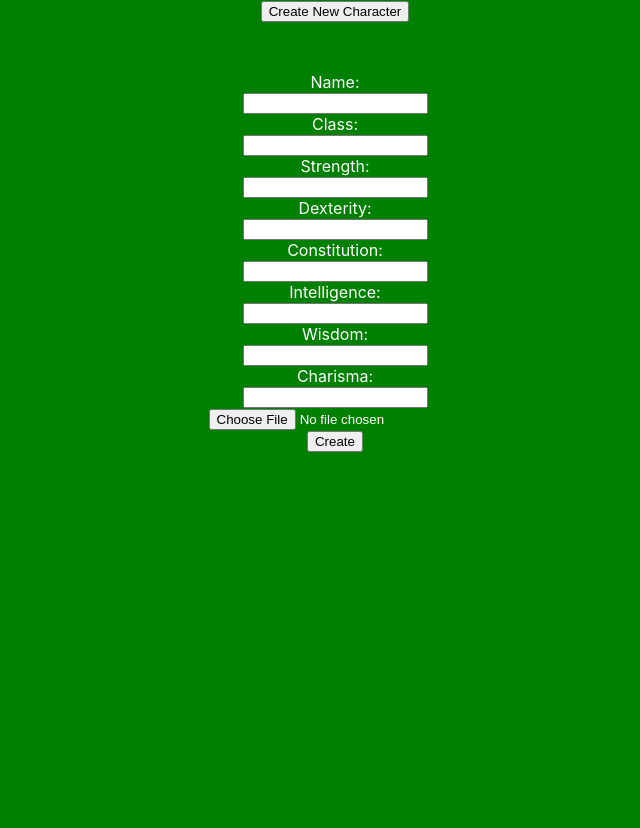
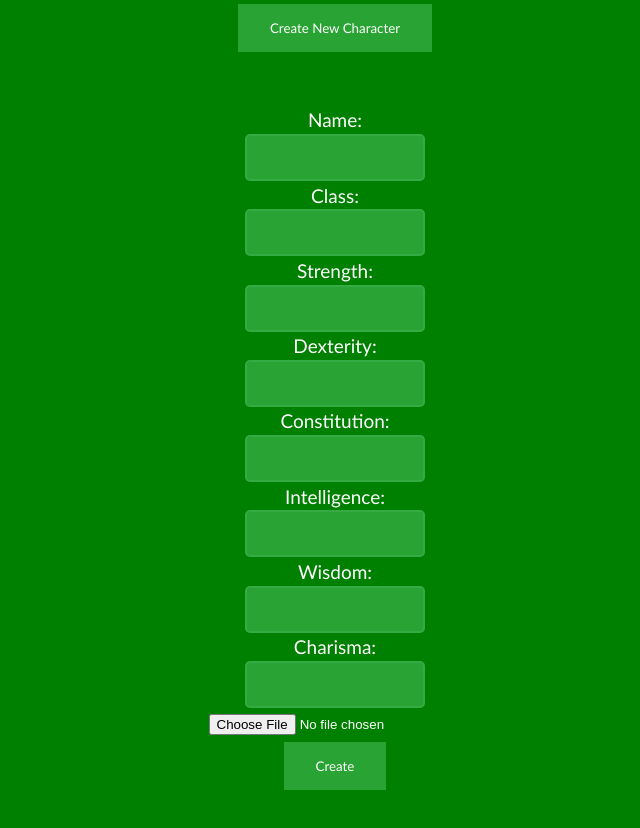
Before and after one commit to SirBloberto/character-card, a React (Create React App) app in the folder app/: page /create in a window 1280 px wide. Shown: the top 828 px of the page, without its empty margins (305-945 px from the left). Before the commit the page ends 800 px from the top, so only its background shows below. Built offline with nearby package versions, Linux system fonts and the light colour scheme; a web font is replaced by a local one.

Commit message:
can now upload image to character card and UI changes
User can upload a picture to their character card portrait. Changed UI (nothing final obviously) of some components and forms.

```diff
--- a/app/public/index.html
+++ b/app/public/index.html
@@ -4,6 +4,7 @@
   <head>
     <script src="https://kit.fontawesome.com/c397b094ba.js" crossorigin="anonymous"></script>
     <title>Character Card</title>
+    <link rel="icon" type="image/x-icon" href="dice.ico">
   </head>
   <body bgcolor=green>
     <div id="root">
--- a/app/src/components/CharacterCard.css
+++ b/app/src/components/CharacterCard.css
@@ -1,15 +1,9 @@
 .card {
     margin: auto;
-    width: 50%;
+    width: 60%;
     border: 3px solid rgb(28, 121, 28);
     padding: 50px;
     background-color: rgba(53, 207, 104, 0.295);
-}
-
-.portrait {
-    border: none;
-    top: 0px;
-    right: 0px;
 }
 
 h1 {
@@ -18,3 +12,20 @@ h1 {
     color: white;
     left: auto;
 }
+
+img {
+    height: 100%;
+    width: 100%;
+}
+
+#portrait {
+    margin: auto;
+    border-color: rgba(0, 0, 0, 0.5) rgba(0, 128, 0, 0.5);
+    border-image: none;
+    border-radius: 25%;
+    border-style: solid;
+    border-width: 20px;
+    height: 200px;
+    width: 200px;
+    overflow: hidden;
+}
--- a/app/src/components/CharacterInput.css
+++ b/app/src/components/CharacterInput.css
@@ -4,3 +4,41 @@
     border: none;
     padding: 50px;
 }
+
+input[type=text] {
+    font-family: 'Trebuchet MS', 'Lucida Sans Unicode', 'Lucida Grande', 'Lucida Sans', Arial, sans-serif;
+    color: white;
+    width: 30%;
+    border: 2px solid rgba(79, 189, 103, 0.315);
+    border-radius: 5px;
+    font-size: 16px;
+    background-position: 10px 10px;
+    background-repeat: no-repeat;
+    background-color: rgba(128, 235, 160, 0.322);
+    padding: 12px 20px 12px 40px;
+}
+
+label {
+    font-size: 19px;
+    font-family: 'Trebuchet MS', 'Lucida Sans Unicode', 'Lucida Grande', 'Lucida Sans', Arial, sans-serif;
+    text-align: left;
+}
+
+input[type=button], input[type=submit], input[type=reset] {
+    font-family: 'Trebuchet MS', 'Lucida Sans Unicode', 'Lucida Grande', 'Lucida Sans', Arial, sans-serif;
+    margin-top: auto;
+    background-color: rgba(128, 235, 160, 0.322);
+    border: none;
+    color: white;
+    padding: 16px 32px;
+    text-decoration: none;
+    margin: 4px 2px;
+    cursor: pointer;
+  }
+
+  br {
+    content: "";
+    margin: 1em;
+    display: block;
+    font-size: 15%;
+  }
--- a/app/src/components/CharacterInput.js
+++ b/app/src/components/CharacterInput.js
@@ -64,23 +64,24 @@ export default class CharacterInput extends Component {
         return (
             <div id='create'>
                 <form onSubmit={this.handleSubmit}>
-                    <label>Name:<br /><input type="text" name="name" value={this.state.name} onChange={this.handleChange} /></label><br />
-                    <label>Class:<br /><input type="text" name="class" value={this.state.class} onChange={this.handleChange} /></label><br />
-                    <label>Strength:<br /><input type="text" name="strength" value={this.state.strength} onChange={this.handleChange} /></label><br />
-                    <label>Dexterity:<br /><input type="text" name="dexterity" value={this.state.dexterity} onChange={this.handleChange} /></label><br />
-                    <label>Constitution:<br /><input type="text" name="constitution" value={this.state.constitution} onChange={this.handleChange} /></label><br />
-                    <label>Intelligence:<br /><input type="text" name="intelligence" value={this.state.intelligence} onChange={this.handleChange} /></label><br />
-                    <label>Wisdom:<br /><input type="text" name="wisdom" value={this.state.wisdom} onChange={this.handleChange} /></label><br />
-                    <label>Charisma:<br /><input type="text" name="charisma" value={this.state.charisma} onChange={this.handleChange} /></label><br />
+                    <label>Name:<br /><input type="text" name="name" value={this.state.name} onChange={this.handleChange} /></label><br /><br />
+                    <label>Class:<br /><input type="text" name="class" value={this.state.class} onChange={this.handleChange} /></label><br /><br />
+                    <label>Strength:<br /><input type="text" name="strength" value={this.state.strength} onChange={this.handleChange} /></label><br /><br />
+                    <label>Dexterity:<br /><input type="text" name="dexterity" value={this.state.dexterity} onChange={this.handleChange} /></label><br /><br />
+                    <label>Constitution:<br /><input type="text" name="constitution" value={this.state.constitution} onChange={this.handleChange} /></label><br /><br />
+                    <label>Intelligence:<br /><input type="text" name="intelligence" value={this.state.intelligence} onChange={this.handleChange} /></label><br /><br />
+                    <label>Wisdom:<br /><input type="text" name="wisdom" value={this.state.wisdom} onChange={this.handleChange} /></label><br /><br />
+                    <label>Charisma:<br /><input type="text" name="charisma" value={this.state.charisma} onChange={this.handleChange} /></label><br /><br />
                     <div>
                         <div className="row">
                             <div className="col-8">
-                                <label className="btn btn-default p-0">
+                                <label className="imageBtn">
                                     <input type="file" accept="image/*" onChange={this.selectImage} />
                                 </label>
                             </div>
                         </div>
                     </div>
+                    <br/><br/>
                     <input type="submit" value="Create" />
                     <br />
                 </form>
```
Also changed, not shown: app/public/dice.png (added), app/public/manifest.json, 1 other file (tests, documents, lock files or other folders).
